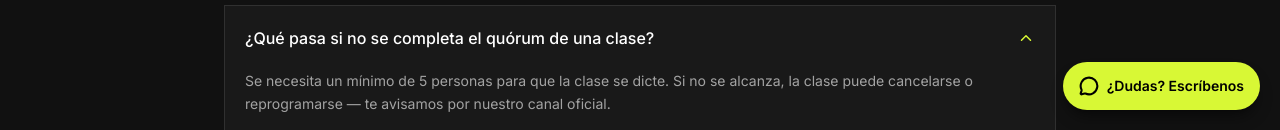
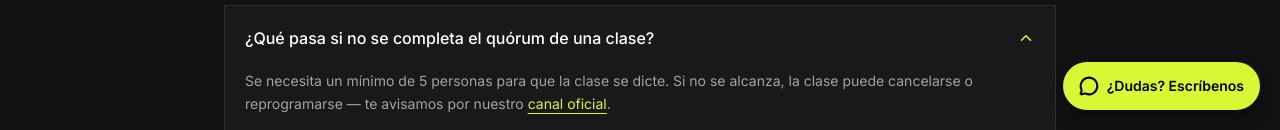
Before and after one commit to ElvisLC/xgym-app, a React (Vite) app: page /preguntas-frecuentes in a window 1280 px wide. Both pictures are taken after a click on the button "¿Qué pasa si no se completa el quórum de una clase?". Shown: the part 670-800 px from the top of the page. Built offline with nearby package versions, Linux system fonts and the light colour scheme.

Commit message:
feat: link canal oficial in FAQ to WhatsApp channel

```diff
--- a/src/pages/FAQ.jsx
+++ b/src/pages/FAQ.jsx
@@ -18,7 +18,19 @@ const FAQS = [
   },
   {
     q: '¿Qué pasa si no se completa el quórum de una clase?',
-    a: 'Se necesita un mínimo de 5 personas para que la clase se dicte. Si no se alcanza, la clase puede cancelarse o reprogramarse — te avisamos por nuestro canal oficial.',
+    a: (
+      <>
+        Se necesita un mínimo de 5 personas para que la clase se dicte. Si no se alcanza, la clase puede cancelarse o reprogramarse — te avisamos por nuestro{' '}
+        <a
+          href="https://www.whatsapp.com/channel/0029VbDJNyuKgsNnQG1QXg3o"
+          target="_blank"
+          rel="noopener noreferrer"
+          className="text-[var(--accent)] underline underline-offset-4"
+        >
+          canal oficial
+        </a>.
+      </>
+    ),
   },
   {
     q: '¿Las clases de salón tienen costo aparte?',
```
